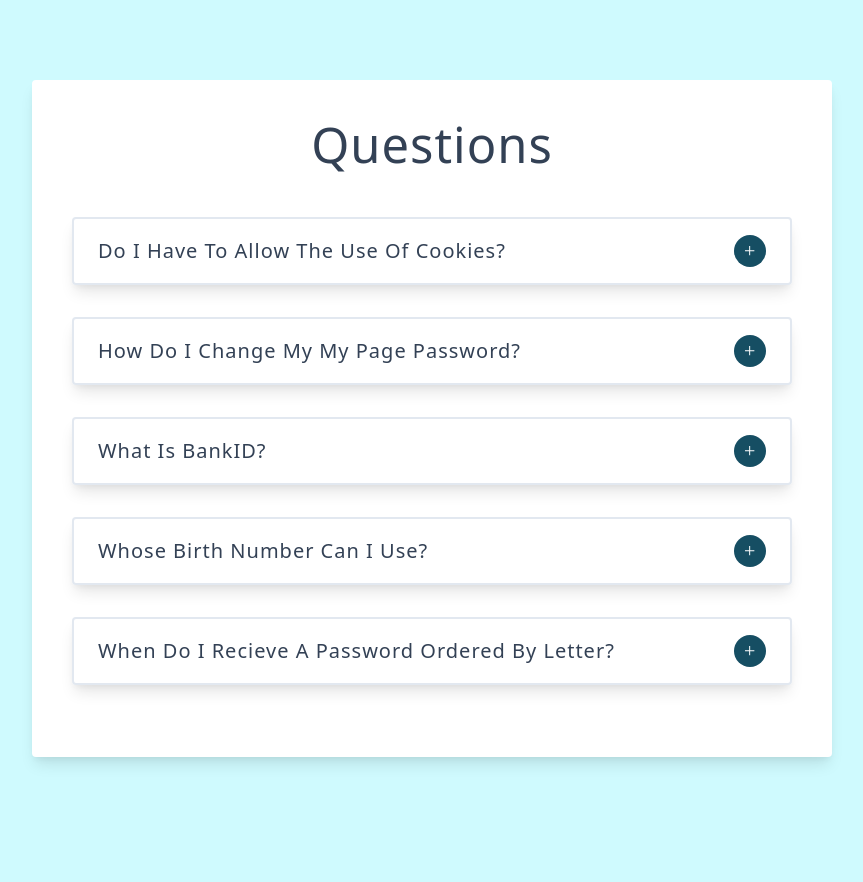
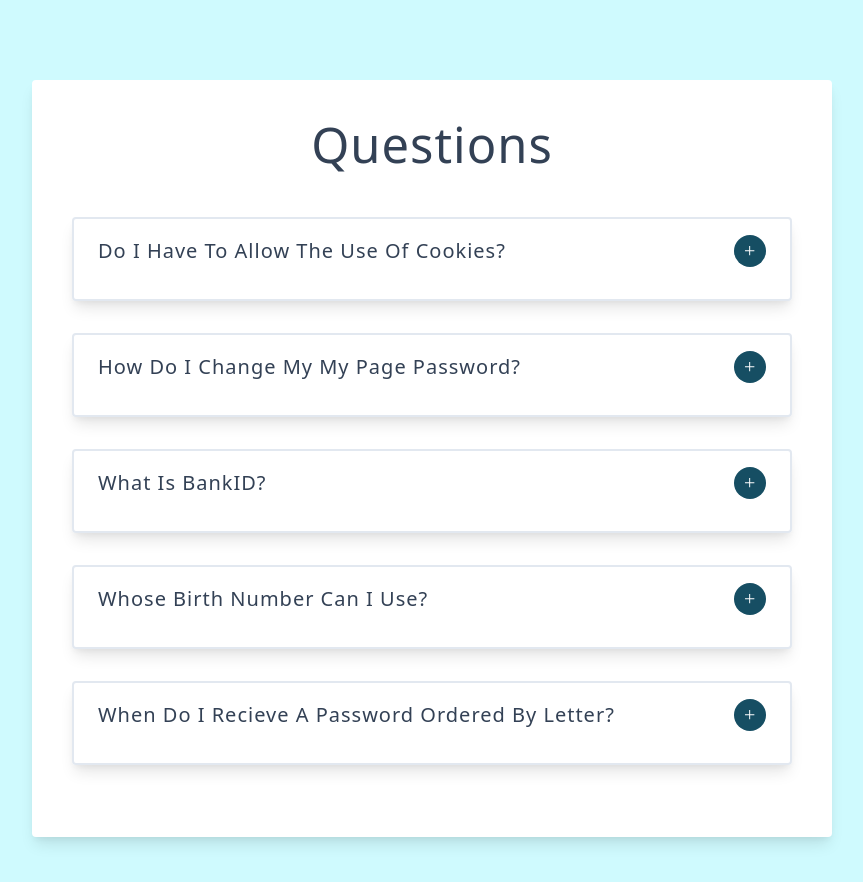
Before and after one commit to SPMcDonald1316/react_projects, a React (Vite) app in the folder questions/: page / in a window 1280 px wide. Shown: the top 882 px of the page, without its empty margins (208-1071 px from the left). Before the commit the page ends 837 px from the top, so only its background shows below. Built offline with nearby package versions, Linux system fonts and the light colour scheme.

Commit message:
write alternative version where only one question opens at a time

```diff
--- a/questions/src/App.jsx
+++ b/questions/src/App.jsx
@@ -1,12 +1,23 @@
 import { useState } from 'react';
 import data from './data';
-import Questions from './displayAllQuestions/Questions';
+import Questions from './displaySingleQuestion/Questions';
 
 function App() {
   const [questions, setQuestions] = useState(data);
+  const [activeId, setActiveId] = useState(null);
+
+  const toggleQuestion = (id) => {
+    const newActiveId = id === activeId ? null : id;
+    setActiveId(newActiveId);
+  };
+
   return (
     <main>
-      <Questions questions={questions} />
+      <Questions
+        questions={questions}
+        activeId={activeId}
+        toggleQuestion={toggleQuestion}
+      />
     </main>
   );
 }
--- /dev/null
+++ b/questions/src/displaySingleQuestion/Question.jsx
@@ -0,0 +1,18 @@
+import { AiOutlinePlus, AiOutlineMinus } from 'react-icons/ai';
+
+const Question = ({ id, title, info, activeId, toggleQuestion }) => {
+  const isActive = id === activeId;
+  return (
+    <article className='question'>
+      <header>
+        <h5>{title}</h5>
+        <button className='question-btn' onClick={() => toggleQuestion(id)}>
+          {isActive ? <AiOutlineMinus /> : <AiOutlinePlus />}
+        </button>
+      </header>
+      <p>{isActive && info}</p>
+    </article>
+  );
+};
+
+export default Question;
--- /dev/null
+++ b/questions/src/displaySingleQuestion/Questions.jsx
@@ -0,0 +1,21 @@
+import Question from './Question';
+
+const Questions = ({ questions, activeId, toggleQuestion }) => {
+  return (
+    <section className='container'>
+      <h1>Questions</h1>
+      {questions.map((question) => {
+        return (
+          <Question
+            key={question.id}
+            {...question}
+            activeId={activeId}
+            toggleQuestion={toggleQuestion}
+          />
+        );
+      })}
+    </section>
+  );
+};
+
+export default Questions;
```
